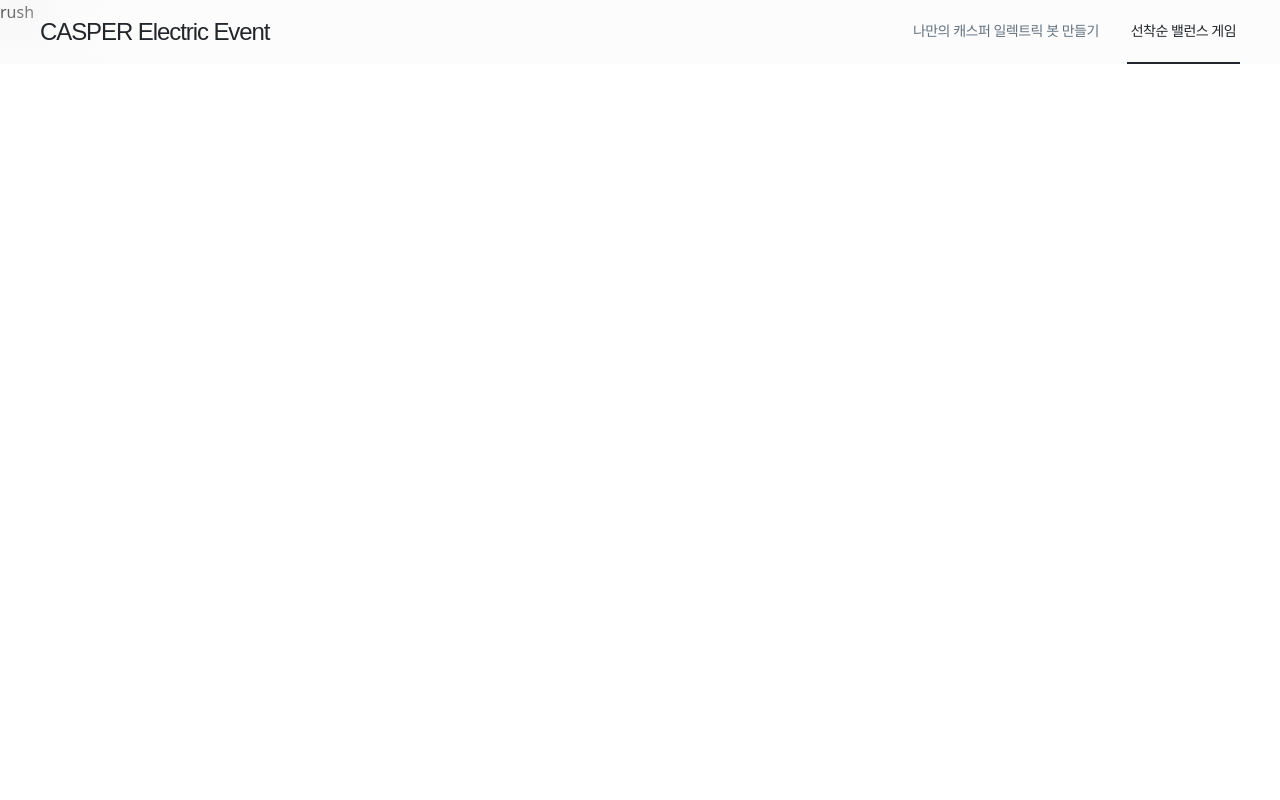
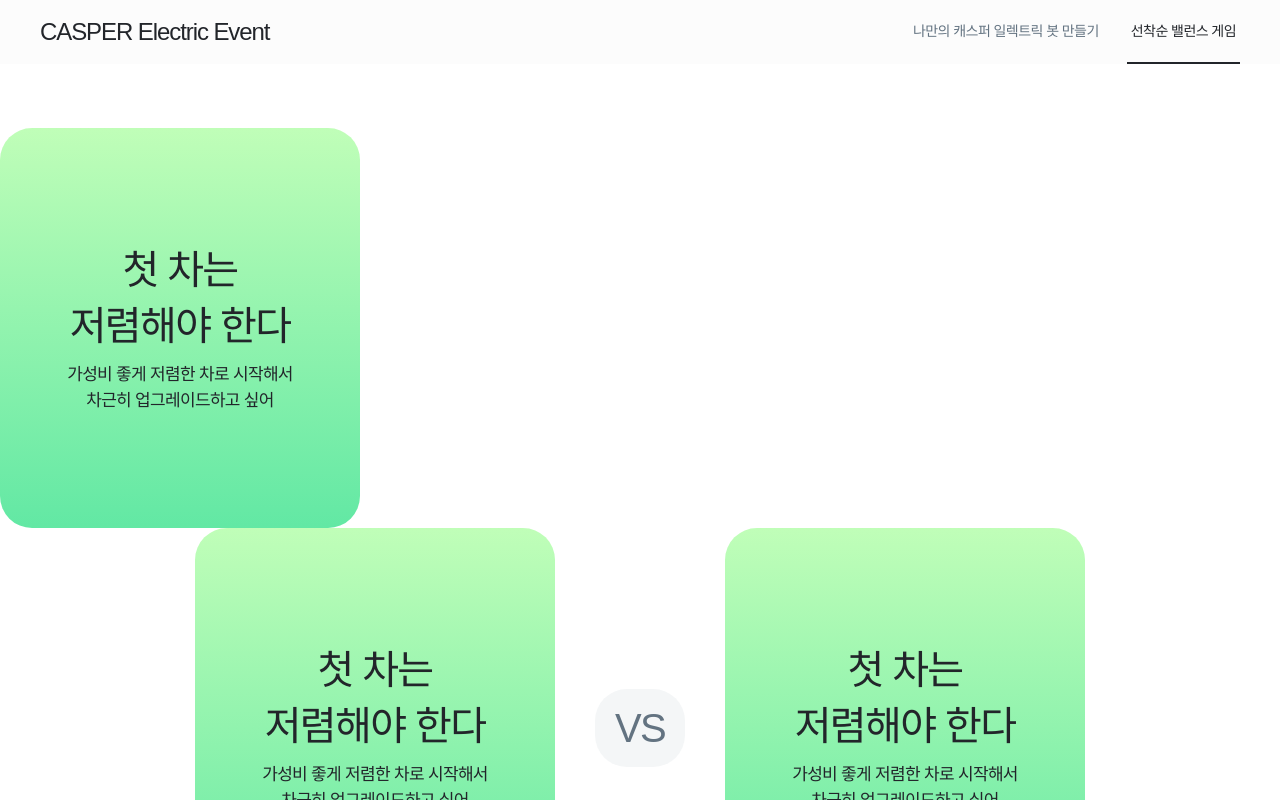
Before and after one commit to softeerbootcamp4th/Team7-HybridJGS-FE, a React (Vite) app in the folder client/: page /rush in a window 1280 px wide. Shown: the top 800 px of the page. Built offline with nearby package versions, Linux system fonts and the light colour scheme; a web font is replaced by a local one.

Commit message:
feat: 선착순 밸런스 게임 RushCardComparison 컴포넌트 UI 구현

```diff
--- /dev/null
+++ b/client/src/features/Rush/RushCardComparison.tsx
@@ -0,0 +1,13 @@
+import RushCard from "@/features/Rush/RushCard.tsx";
+
+export default function RushCardComparison() {
+    return (
+        <div className="flex gap-10 justify-center items-center">
+            <RushCard />
+            <p className="h-heading-2-bold text-n-neutral-500 bg-n-neutral-50 rounded-800 w-[90px] h-[78px] flex justify-center items-center">
+                VS
+            </p>
+            <RushCard />
+        </div>
+    );
+}
--- a/client/src/pages/Rush/index.tsx
+++ b/client/src/pages/Rush/index.tsx
@@ -1,3 +1,14 @@
+import RushCard from "@/features/Rush/RushCard.tsx";
+import RushCardComparison from "@/features/Rush/RushCardComparison.tsx";
+import RushCardDescription from "@/features/Rush/RushCardDescription.tsx";
+
 export default function Rush() {
-    return <div>rush</div>;
+    // 컴포넌트 테스트용 (storybook X)
+    return (
+        <div className="mt-32">
+            <RushCard />
+            <RushCardComparison />
+            <RushCardDescription color="red" />
+        </div>
+    );
 }
```
